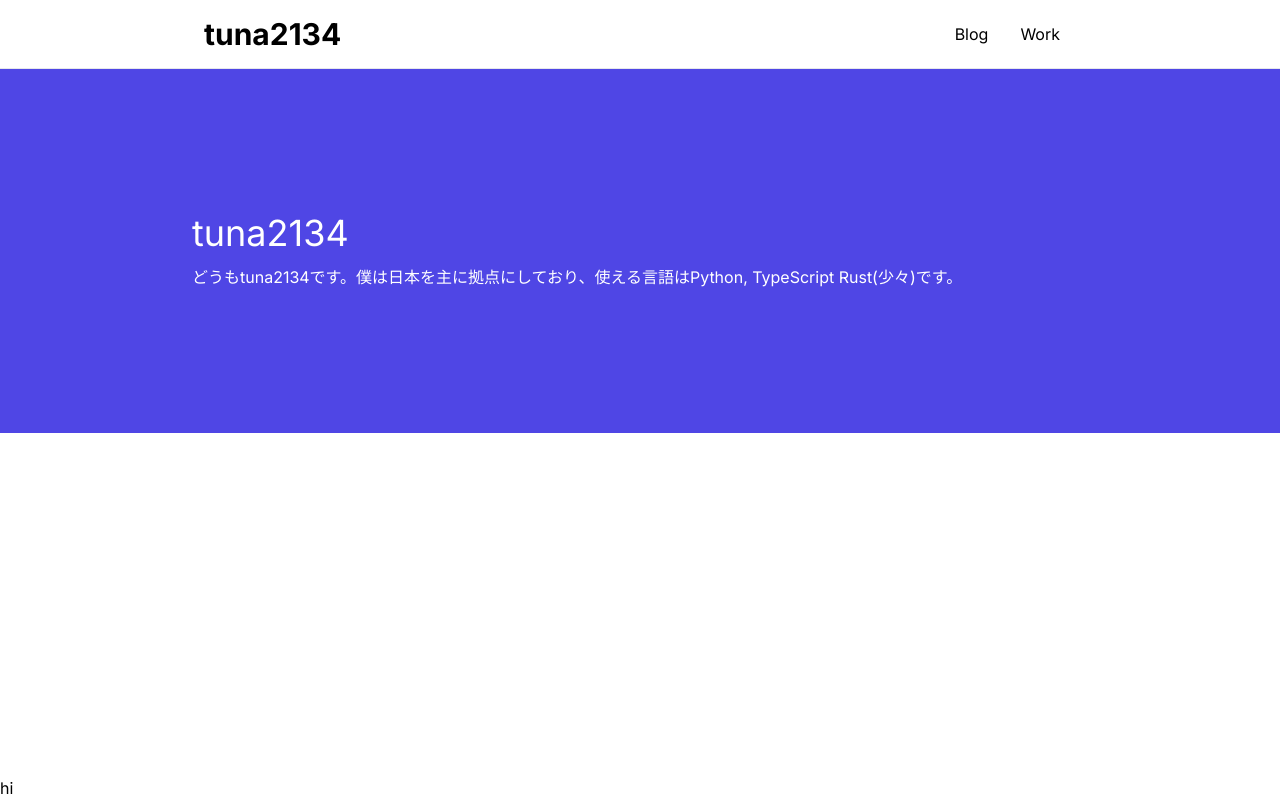
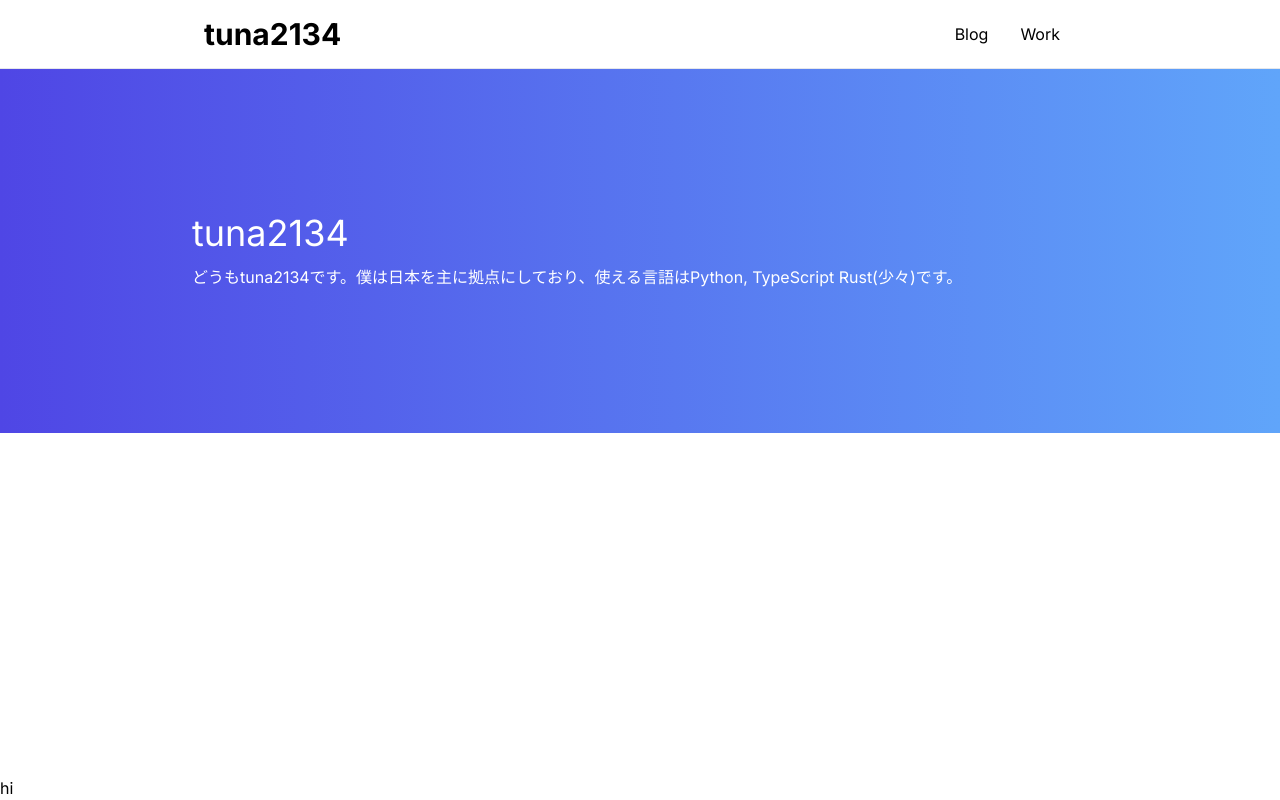
Before and after one commit to tuna2134-archive/website, a Next.js app: page / in a window 1280 px wide. Built offline with nearby package versions, Linux system fonts and the light colour scheme.

Commit message:
少し本気でした

```diff
--- a/src/app/page.tsx
+++ b/src/app/page.tsx
@@ -3,7 +3,7 @@ import Image from 'next/image'
 export default function Home() {
   return (
     <main>
-      <div className="w-full bg-indigo-600">
+      <div className="w-full bg-gradient-to-r from-indigo-600 to-blue-400">
         <div className="max-w-4xl mx-auto py-36 px-2 md:px-0 space-y-3 text-white">
           <h2 className="text-4xl">tuna2134</h2>
           <p>
```
